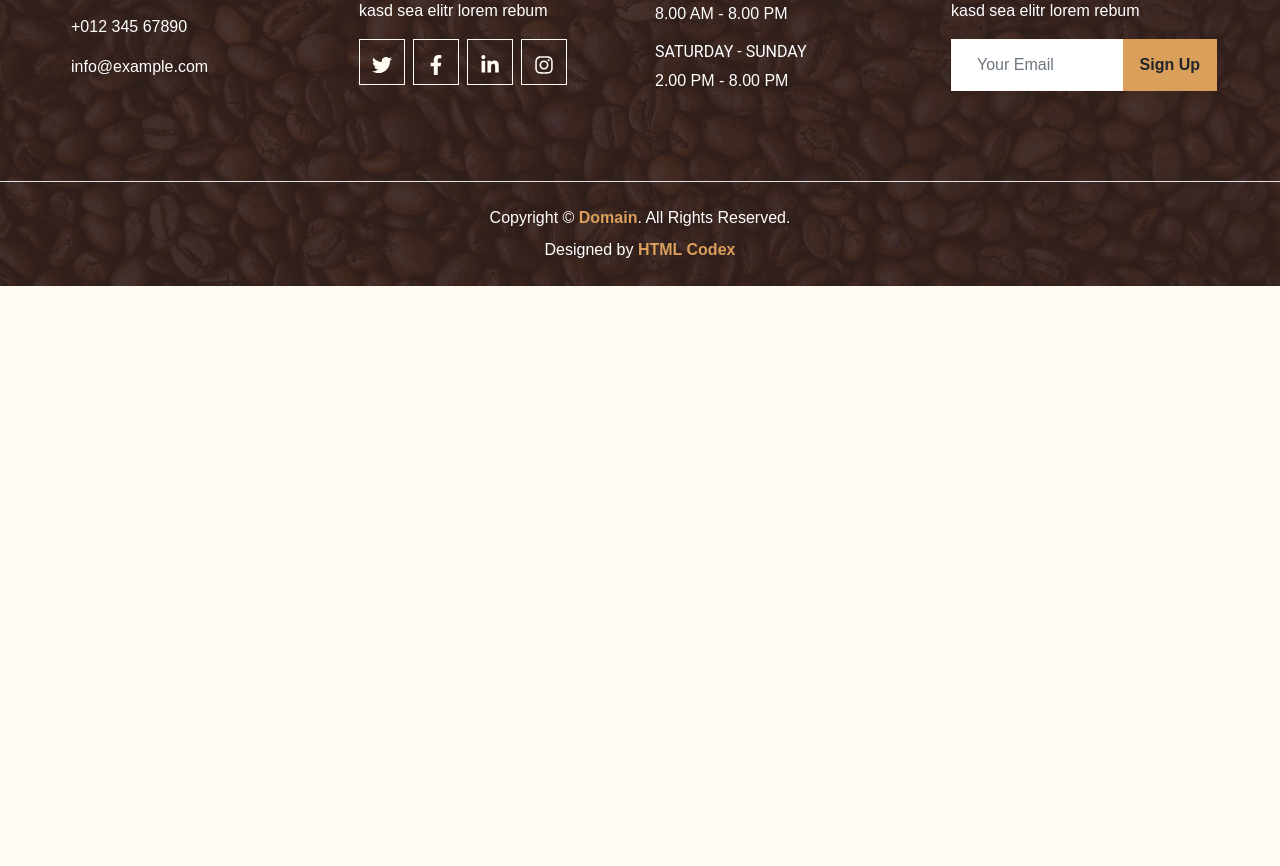
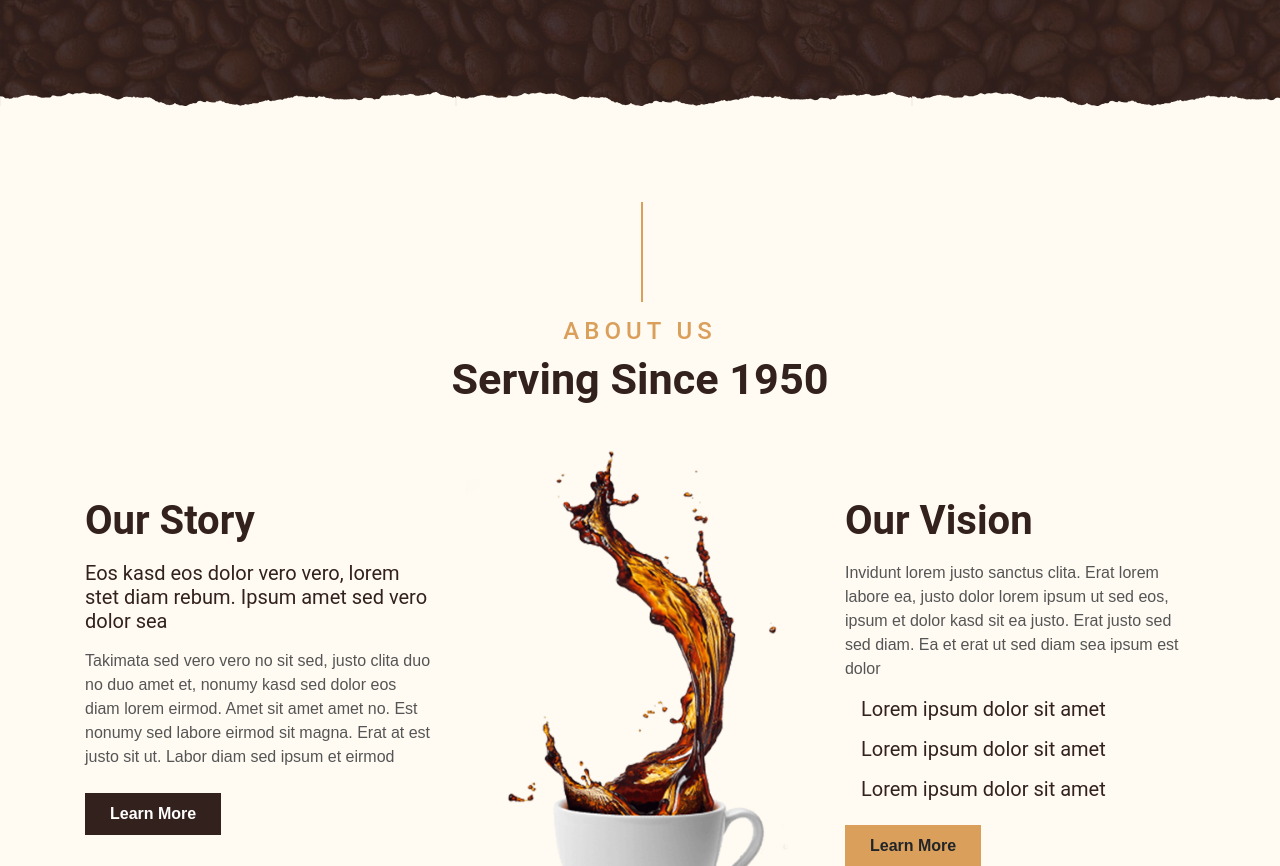
Before and after one commit to Mehdi-haghdoost/next-coffee, a Next.js app: page /about in a window 1280 px wide. Shown: the part 294-1160 px from the top of the page. Before the commit the page ends 800 px from the top, so only its background shows below. Built offline with nearby package versions, Linux system fonts and the light colour scheme.

Commit message:
coding about.js page

```diff
--- a/components/templates/About/Story.js
+++ b/components/templates/About/Story.js
@@ -2,7 +2,35 @@
 
 function Story() {
   return (
-    <div>Story</div>
+    <div className="container-fluid py-5">
+      <div className="container">
+        <div className="section-title">
+          <h4 className="text-primary text-uppercase" style={{ letterSpacing: '5px' }}>About Us</h4>
+          <h1 className="display-4">Serving Since 1950</h1>
+        </div>
+        <div className="row">
+          <div className="col-lg-4 py-0 py-lg-5">
+            <h1 className="mb-3">Our Story</h1>
+            <h5 className="mb-3">Eos kasd eos dolor vero vero, lorem stet diam rebum. Ipsum amet sed vero dolor sea</h5>
+            <p>Takimata sed vero vero no sit sed, justo clita duo no duo amet et, nonumy kasd sed dolor eos diam lorem eirmod. Amet sit amet amet no. Est nonumy sed labore eirmod sit magna. Erat at est justo sit ut. Labor diam sed ipsum et eirmod</p>
+            <a href="" className="btn btn-secondary font-weight-bold py-2 px-4 mt-2">Learn More</a>
+          </div>
+          <div className="col-lg-4 py-5 py-lg-0" style={{ minHeight: '500px' }}>
+            <div className="position-relative h-100">
+              <img className="position-absolute w-100 h-100" src="/images/about.png" style={{ objectFit: 'cover' }} />
+            </div>
+          </div>
+          <div className="col-lg-4 py-0 py-lg-5">
+            <h1 className="mb-3">Our Vision</h1>
+            <p>Invidunt lorem justo sanctus clita. Erat lorem labore ea, justo dolor lorem ipsum ut sed eos, ipsum et dolor kasd sit ea justo. Erat justo sed sed diam. Ea et erat ut sed diam sea ipsum est dolor</p>
+            <h5 className="mb-3"><i className="fa fa-check text-primary mr-3"></i>Lorem ipsum dolor sit amet</h5>
+            <h5 className="mb-3"><i className="fa fa-check text-primary mr-3"></i>Lorem ipsum dolor sit amet</h5>
+            <h5 className="mb-3"><i className="fa fa-check text-primary mr-3"></i>Lorem ipsum dolor sit amet</h5>
+            <a href="" className="btn btn-primary font-weight-bold py-2 px-4 mt-2">Learn More</a>
+          </div>
+        </div>
+      </div>
+    </div>
   )
 }
 
--- a/pages/about/index.js
+++ b/pages/about/index.js
@@ -1,8 +1,13 @@
+import PageHeader from '@/components/modules/PageHeader/PageHeader'
+import Story from '@/components/templates/About/Story'
 import React from 'react'
 
 function About() {
   return (
-    <h1>About Page</h1>
+    <>
+    <PageHeader />
+    <Story />
+    </>
   )
 }
 
--- a/pages/services/index.js
+++ b/pages/services/index.js
@@ -1,8 +1,9 @@
+import PageHeader from '@/components/modules/PageHeader/PageHeader'
 import React from 'react'
 
 function Services() {
   return (
-    <h1>Services Page</h1>
+    <PageHeader />
   )
 }
 
```
